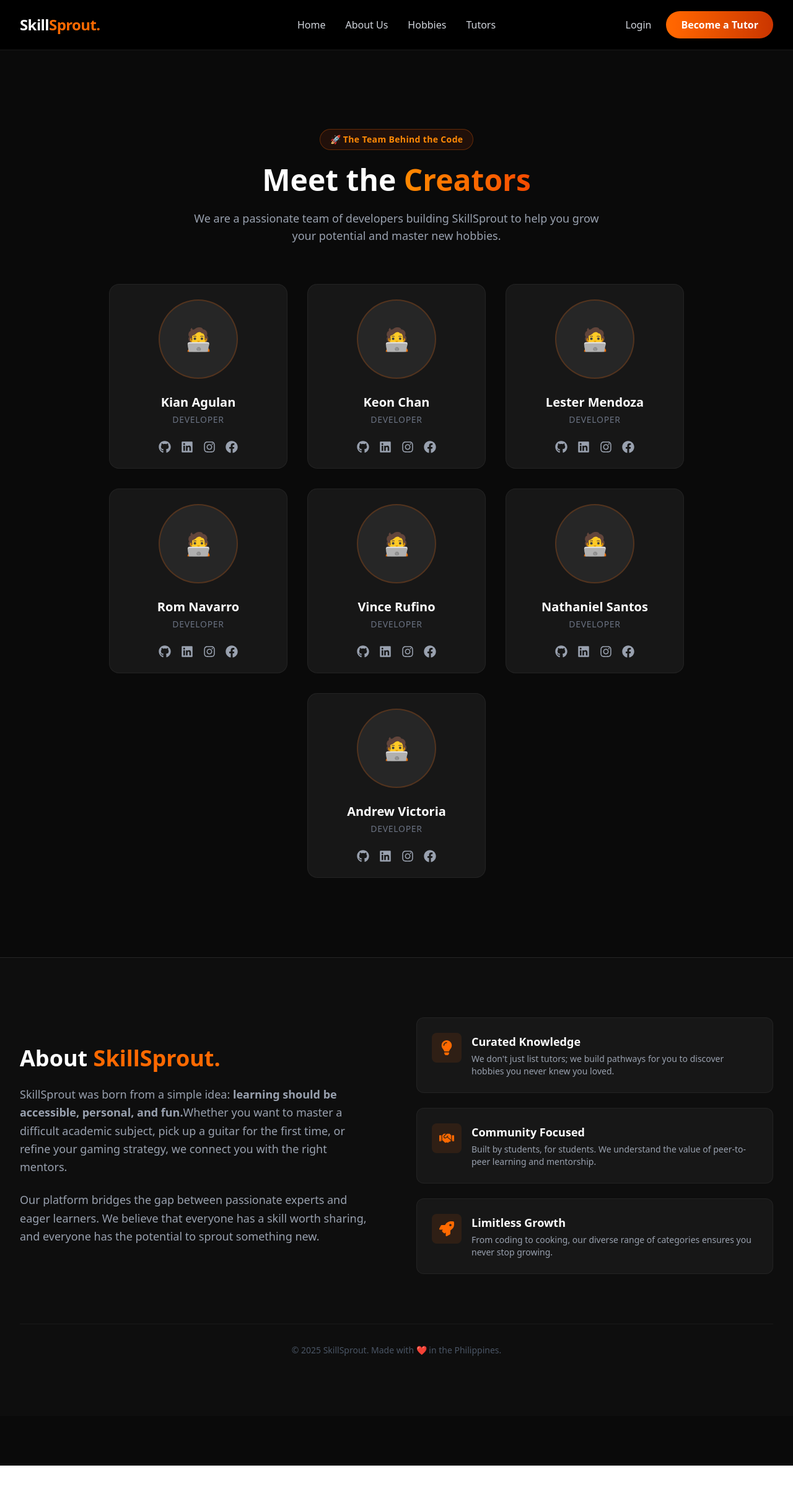
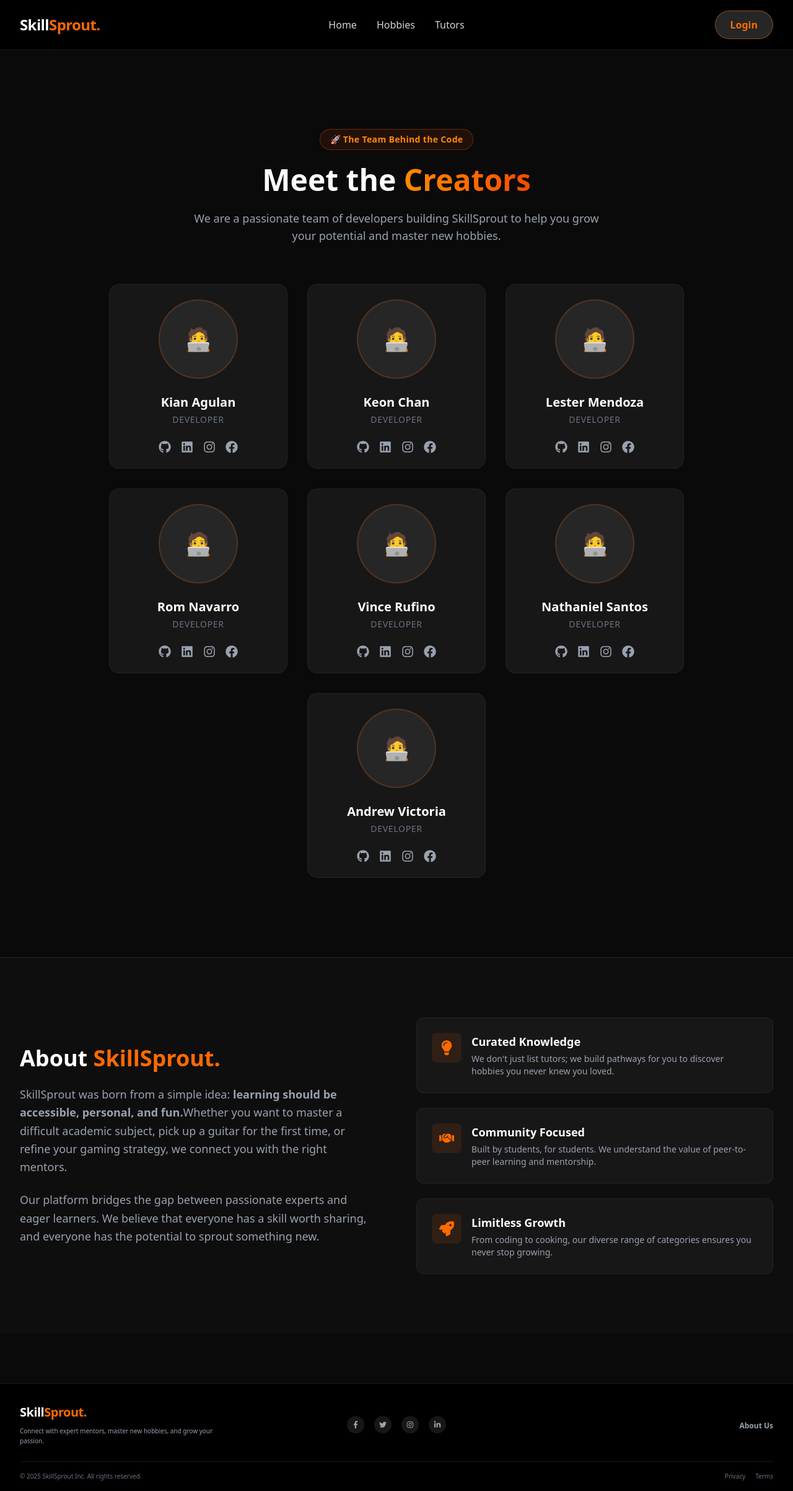
Before and after one commit to Binsent0-0/skill-sprout, a React (Vite) app: page /about in a window 1280 px wide. Shown: the whole page at 62% size. Before the commit the page ends 2364 px from the top, so only its background shows below. Built offline with nearby package versions, Linux system fonts and the light colour scheme.

Commit message:
huge update lmao

```diff
--- a/src/App.jsx
+++ b/src/App.jsx
@@ -3,6 +3,7 @@
 import { Routes, Route } from 'react-router-dom';
 import { supabase } from './supabaseClient';
 import Navbar from './components/Navbar';
+import Footer from './components/Footer';
 import AuthModal from './components/AuthModal';
 import ProtectedRoute from './components/ProtectedRoute';
 import ChatWidget from './components/ChatWidget';
@@ -27,6 +28,13 @@
     supabase.auth.getSession().then(({ data: { session } }) => setSession(session));
     const { data: { subscription } } = supabase.auth.onAuthStateChange((_event, session) => setSession(session));
     return () => subscription.unsubscribe();
+  }, []);
+
+  // Listen for a global event to open the AuthModal (used by localized prompts)
+  useEffect(() => {
+    const openListener = () => setIsModalOpen(true);
+    window.addEventListener('open-auth-modal', openListener);
+    return () => window.removeEventListener('open-auth-modal', openListener);
   }, []);
 
   return (
@@ -68,6 +76,7 @@
           <Route path="*" element={<NotFound />} />
 
         </Routes>
+        <Footer />
       </div>
     </div>
   );
--- /dev/null
+++ b/src/components/EnrollAuthPrompt.jsx
@@ -0,0 +1,39 @@
+import React from 'react';
+import { X, LogIn } from 'lucide-react';
+
+const EnrollAuthPrompt = ({ isOpen, onClose }) => {
+  if (!isOpen) return null;
+
+  const openAuth = () => {
+    // Notify the app to open the global AuthModal
+    window.dispatchEvent(new CustomEvent('open-auth-modal'));
+    onClose();
+  };
+
+  return (
+    <div className="absolute inset-0 flex items-center justify-center p-6 z-30">
+      <div className="absolute inset-0 bg-black/75 backdrop-blur-sm" onClick={onClose} />
+
+      <div className="relative bg-neutral-900 border border-white/10 w-full max-w-md rounded-3xl p-6 shadow-2xl">
+        <button onClick={onClose} className="absolute top-4 right-4 text-gray-400 hover:text-white">
+          <X size={18} />
+        </button>
+
+        <div className="text-center py-6">
+          <div className="mx-auto w-16 h-16 rounded-full bg-orange-500/10 flex items-center justify-center mb-4 text-orange-500">
+            <LogIn size={28} />
+          </div>
+          <h3 className="text-xl font-bold text-white mb-2">Create an account to enroll</h3>
+          <p className="text-gray-400 mb-6">You need to sign in or create an account to complete enrollment and access your lessons.</p>
+
+          <div className="flex gap-3">
+            <button onClick={openAuth} className="flex-1 py-3 bg-orange-600 text-white rounded-2xl font-bold">Sign in / Sign up</button>
+            <button onClick={onClose} className="flex-1 py-3 bg-white/5 text-white rounded-2xl font-bold">Cancel</button>
+          </div>
+        </div>
+      </div>
+    </div>
+  );
+};
+
+export default EnrollAuthPrompt;
--- /dev/null
+++ b/src/components/Footer.jsx
@@ -0,0 +1,70 @@
+import React from 'react';
+import { Link } from 'react-router-dom';
+import { FaFacebookF, FaTwitter, FaInstagram, FaLinkedinIn, FaHeart } from 'react-icons/fa';
+
+const Footer = () => {
+  const currentYear = new Date().getFullYear();
+
+  return (
+    <footer className="bg-black border-t border-white/10 pt-8 pb-4">
+      <div className="max-w-7xl mx-auto px-6 lg:px-8">
+
+        {/* TOP SECTION: Changed to Grid for perfect centering */}
+        <div className="flex flex-col md:grid md:grid-cols-3 items-center gap-6 mb-6">
+
+          {/* Left Column: Logo & Text */}
+          <div className="text-center md:text-left justify-self-start">
+            <Link to="/" className="text-xl font-bold text-white tracking-tight block mb-2">
+              Skill<span className="text-orange-500">Sprout.</span>
+            </Link>
+            <p className="text-gray-400 text-[10px] leading-relaxed max-w-xs mx-auto md:mx-0">
+              Connect with expert mentors, master new hobbies, and grow your passion.
+            </p>
+          </div>
+
+          {/* Middle Column: Social Icons (Perfectly Centered) */}
+          <div className="flex justify-center gap-4 justify-self-center">
+            <SocialIcon icon={<FaFacebookF size={12} />} href="#" />
+            <SocialIcon icon={<FaTwitter size={12} />} href="#" />
+            <SocialIcon icon={<FaInstagram size={12} />} href="#" />
+            <SocialIcon icon={<FaLinkedinIn size={12} />} href="#" />
+          </div>
+
+          {/* Right Column: About Us (Pushed to the end) */}
+          <div className="text-center md:text-right justify-self-end">
+            <Link to="/about" className="text-xs font-bold text-gray-400 hover:text-orange-500 transition-colors">
+              About Us
+            </Link>
+          </div>
+        </div>
+
+        {/* BOTTOM SECTION: Copyright */}
+        <div className="border-t border-white/10 pt-4 flex flex-col md:flex-row justify-between items-center gap-2">
+          <p className="text-gray-500 text-[10px]">
+            &copy; {currentYear} SkillSprout Inc. All rights reserved.
+          </p>
+
+
+
+          <div className="flex gap-4 text-[10px] text-gray-500">
+            <Link to="/privacy" className="hover:text-white transition-colors">Privacy</Link>
+            <Link to="/terms" className="hover:text-white transition-colors">Terms</Link>
+          </div>
+        </div>
+      </div>
+    </footer>
+  );
+};
+
+// --- Helper Components ---
+
+const SocialIcon = ({ icon, href }) => (
+  <a
+    href={href}
+    className="w-7 h-7 rounded-full bg-neutral-900 flex items-center justify-center text-gray-400 hover:bg-orange-500 hover:text-white transition-all duration-300"
+  >
+    {icon}
+  </a>
+);
+
+export default Footer;
--- a/src/components/HobbyModal.jsx
+++ b/src/components/HobbyModal.jsx
@@ -1,11 +1,13 @@
 import React, { useState, useEffect } from 'react';
 import { X, Star, User, Loader2, CheckCircle, CreditCard } from 'lucide-react';
 import { supabase } from '../supabaseClient';
+import EnrollAuthPrompt from './EnrollAuthPrompt';
 
 const HobbyModal = ({ isOpen, onClose, hobby, onOpenProfile }) => {
   const [step, setStep] = useState('details'); // 'details' | 'payment' | 'success'
   const [loading, setLoading] = useState(false);
   const [user, setUser] = useState(null);
+  const [showAuthPrompt, setShowAuthPrompt] = useState(false);
 
   useEffect(() => {
     if (isOpen) {
@@ -16,7 +18,7 @@
 
   const handleEnrollment = async () => {
     if (!user) {
-      alert("Please login to enroll!");
+      setShowAuthPrompt(true);
       return;
     }
 
@@ -80,6 +82,8 @@
           <X size={24} />
         </button>
 
+        {/* Prompt shown when user tries to enroll but is not signed in */}
+        <EnrollAuthPrompt isOpen={showAuthPrompt} onClose={() => { setShowAuthPrompt(false); onClose(); }} />
         {/* STEP 1: HOBBY DETAILS */}
         {step === 'details' && (
           <div className="flex flex-col md:flex-row h-full max-h-[90vh] overflow-y-auto">
--- a/src/components/Navbar.jsx
+++ b/src/components/Navbar.jsx
@@ -4,7 +4,7 @@
 
 const Navbar = ({ session, onOpenModal, onLogout }) => {
   const [userRole, setUserRole] = useState(null);
-  const [dbName, setDbName] = useState(null); // 1. Add state for the database name
+  const [dbName, setDbName] = useState(null);
   const navigate = useNavigate();
 
   useEffect(() => {
@@ -12,13 +12,13 @@
       if (session?.user) {
         const { data } = await supabase
           .from('profiles')
-          .select('role, full_name') // 2. Select 'full_name' alongside 'role'
+          .select('role, full_name')
           .eq('id', session.user.id)
           .single();
 
         if (data) {
-            setUserRole(data.role);
-            setDbName(data.full_name); // 3. Set the name from the database
+           setUserRole(data.role);
+           setDbName(data.full_name);
         }
       } else {
         setUserRole(null);
@@ -28,11 +28,9 @@
     fetchUserProfile();
   }, [session]);
 
-  // 4. Update logic to prioritize the database name
   const getDisplayName = () => {
-    if (dbName) return dbName; // Priority: Live database name
+    if (dbName) return dbName;
     if (!session || !session.user) return 'User';
-    // Fallback: Session metadata or email
     return session.user.user_metadata?.full_name || session.user.email.split('@')[0];
   };
 
@@ -59,30 +57,40 @@
 
           <div className="absolute left-1/2 transform -translate-x-1/2 hidden lg:flex space-x-8 items-center">
             <Link to="/" className="text-gray-300 hover:text-orange-500 font-medium transition duration-200">Home</Link>
-            <Link to="/about" className="text-gray-300 hover:text-orange-500 font-medium transition duration-200">About Us</Link>
             <Link to="/hobbies" className="text-gray-300 hover:text-orange-500 font-medium transition duration-200">Hobbies</Link>
             <Link to="/tutors" className="text-gray-300 hover:text-orange-500 font-medium transition duration-200">Tutors</Link>
           </div>
 
           <div className="flex items-center space-x-6">
             {!session ? (
-              <>
-                <button onClick={onOpenModal} className="text-gray-300 hover:text-white font-medium transition duration-200">Login</button>
-                <button onClick={onOpenModal} className="bg-gradient-to-r from-orange-500 to-orange-700 text-white px-6 py-2.5 rounded-full font-semibold transition-all">Become a Tutor</button>
-              </>
+              /* --- UPDATED: Login button now uses the Dark/Orange Border style --- */
+              <button
+                onClick={onOpenModal}
+                className="bg-neutral-800 border border-orange-500/50 text-orange-500 px-6 py-2.5 rounded-full font-semibold transition-all hover:bg-neutral-700 hover:border-orange-500 hover:text-orange-400"
+              >
+                Login
+              </button>
             ) : (
               <>
                 <Link to={getDashboardPath()} className="text-gray-300 hover:text-orange-500 font-medium transition duration-200 hidden lg:block">
-                  {/* 5. Use the new helper function */}
                   Hello, <span className="text-white font-semibold">{getDisplayName()}!</span>
                 </Link>
                 <button onClick={handleLogoutClick} className="text-gray-300 hover:text-red-500 font-medium transition duration-200">Sign Out</button>
 
-                {userRole === 'admin' ? (
+                {userRole === 'admin' && (
                   <Link to="/admin" className="bg-purple-600 text-white px-6 py-2.5 rounded-full font-semibold hover:bg-purple-500 transition-all">Admin Panel</Link>
-                ) : userRole === 'tutor' ? (
-                  <Link to="/create-listing" className="bg-neutral-800 border border-orange-500/50 text-orange-500 px-6 py-2.5 rounded-full font-semibold transition-all">+ Create Listing</Link>
-                ) : (
+                )}
+
+                {userRole === 'tutor' && (
+                  <Link
+                    to="/create-listing"
+                    className="bg-neutral-800 border border-orange-500/50 text-orange-500 px-6 py-2.5 rounded-full font-semibold transition-all hover:bg-neutral-700 hover:border-orange-500"
+                  >
+                    + Create Listing
+                  </Link>
+                )}
+
+                {userRole === 'student' && (
                   <Link to="/apply" className="bg-gradient-to-r from-orange-500 to-orange-700 text-white px-6 py-2.5 rounded-full font-semibold transition-all">Become a Tutor</Link>
                 )}
               </>
--- a/src/pages/About.jsx
+++ b/src/pages/About.jsx
@@ -116,16 +116,9 @@
                 </div>
               </div>
             </div>
-
-          </div>
-
-          {/* Footer Copyright */}
-          <div className="mt-20 pt-8 border-t border-white/5 text-center text-gray-600 text-sm">
-            <p>&copy; {new Date().getFullYear()} SkillSprout. Made with ❤️ in the Philippines.</p>
           </div>
         </div>
       </div>
-
     </div>
   );
 };
```
